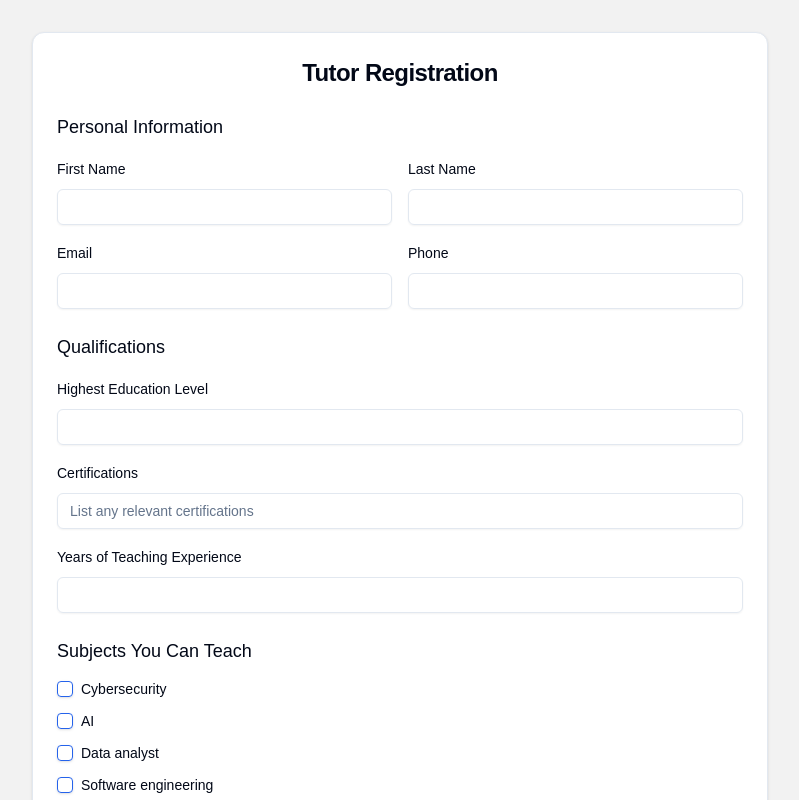
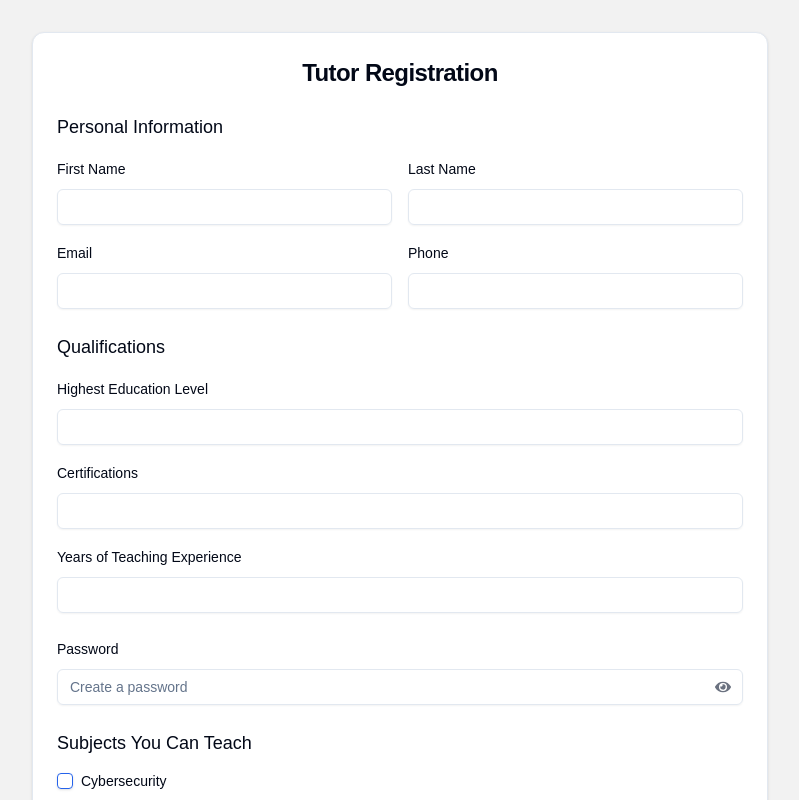
Before and after one commit to 4li40/Senior-project, a Next.js app: page /signup/teacher-signup in a window 1280 px wide. Shown: the top 800 px of the page, without its empty margins (240-1039 px from the left). Built offline with nearby package versions, Linux system fonts and the light colour scheme.

Commit message:
refixed signups

```diff
--- a/src/app/(student)/Schedule/page.tsx
+++ b/src/app/(student)/Schedule/page.tsx
@@ -1,7 +1,7 @@
-'use client';
+"use client";
 
-import TeacherNavBar from '@/components/teacherNavBar';
-import ScheduleTable from '@/components/scheduleTabel';
+import StudentNavBar from "@/components/StudentNavBar";
+import ScheduleTable from "@/components/scheduleTabel";
 
 // Fetch data (you can replace this with an API call or database query)
 const coursesData = [
@@ -40,10 +40,14 @@ const coursesData = [
 export default function SchedulePage() {
   return (
     <>
+      <StudentNavBar />
+
       {/* Add the TeacherNavBar /}
-      <TeacherNavBar />
+
+
 
       {/ Main Content */}
+
       <div className="p-6 max-w-7xl mx-auto">
         <h1 className="text-2xl font-bold mb-6">Weekly Schedule</h1>
         <ScheduleTable courses={coursesData} />
--- a/src/app/signup/teacher-signup/page.tsx
+++ b/src/app/signup/teacher-signup/page.tsx
@@ -1,4 +1,4 @@
-'use client';
+"use client";
 
 import React, { useState } from "react";
 import { useRouter } from "next/navigation";
@@ -6,13 +6,9 @@ import { Button } from "@/components/ui/button";
 import { Input } from "@/components/ui/input";
 import { Label } from "@/components/ui/label";
 import { Checkbox } from "@/components/ui/checkbox";
-import {
-  Card,
-  CardContent,
-  CardHeader,
-  CardTitle,
-} from "@/components/ui/card";
+import { Card, CardContent, CardHeader, CardTitle } from "@/components/ui/card";
 import Link from "next/link";
+import { FaEye, FaEyeSlash } from "react-icons/fa";
 
 interface TeacherFormData {
   firstName: string;
@@ -22,6 +18,7 @@ interface TeacherFormData {
   education: string;
   certifications: string;
   experience: string;
+  password: string; // Add password field
   subjects: string[];
   otherSubjects: string;
   availability: {
@@ -58,14 +55,17 @@ const TeacherSignup = () => {
     education: "",
     certifications: "",
     experience: "",
-    subjects: [],
+    password: "",
+    subjects: [], // Ensure at least one subject is selected
     otherSubjects: "",
     availability: {
-      days: [],
+      days: [], // Ensure at least one day is selected
       startTime: "",
       endTime: "",
     },
   });
+
+  const [showPassword, setShowPassword] = useState(false);
 
   const handleInputChange = (e: React.ChangeEvent<HTMLInputElement>) => {
     const { name, value } = e.target;
@@ -98,20 +98,44 @@ const TeacherSignup = () => {
 
   const handleSubmit = async (e: React.FormEvent) => {
     e.preventDefault();
-    // TODO: Implement form submission logic
-    console.log(formData);
-    // router.push('/dashboard');
+    console.log("Payload to be sent:", formData); // Log form data before sending
+
+    try {
+      const response = await fetch("http://localhost:5003/api/tutors", {
+        method: "POST",
+        headers: { "Content-Type": "application/json" },
+        body: JSON.stringify(formData), // Ensure formData is properly structured
+      });
+
+      console.log("Server response:", response);
+
+      if (response.ok) {
+        const responseData = await response.json();
+        console.log("Parsed server response:", responseData);
+
+        alert("Tutor registered successfully!");
+        router.push("/tutor-dashboard"); // Redirect only after successful registration
+      } else {
+        const errorData = await response.json();
+        console.error("Error from backend:", errorData);
+        alert(errorData.message || "Failed to register. Please try again.");
+      }
+    } catch (error) {
+      console.error("Error during registration:", error);
+      alert("An error occurred. Please try again.");
+    }
   };
 
   const handleBack = () => {
     router.back();
   };
-
   return (
     <div className="container mx-auto px-4 py-8 max-w-3xl">
       <Card>
         <CardHeader>
-          <CardTitle className="text-2xl text-center">Tutor Registration</CardTitle>
+          <CardTitle className="text-2xl text-center">
+            Tutor Registration
+          </CardTitle>
         </CardHeader>
         <CardContent>
           <form onSubmit={handleSubmit} className="space-y-8">
@@ -182,13 +206,14 @@ const TeacherSignup = () => {
                     <Input
                       id="certifications"
                       name="certifications"
-                      placeholder="List any relevant certifications"
                       value={formData.certifications}
                       onChange={handleInputChange}
                     />
                   </div>
                   <div className="space-y-2">
-                    <Label htmlFor="experience">Years of Teaching Experience</Label>
+                    <Label htmlFor="experience">
+                      Years of Teaching Experience
+                    </Label>
                     <Input
                       id="experience"
                       name="experience"
@@ -201,11 +226,38 @@ const TeacherSignup = () => {
                 </div>
               </div>
 
+              {/* Add Password Field */}
+              <div className="space-y-2">
+                <Label htmlFor="password">Password</Label>
+                <div className="relative">
+                  <Input
+                    id="password"
+                    name="password"
+                    type={showPassword ? "text" : "password"}
+                    placeholder="Create a password"
+                    value={formData.password}
+                    onChange={handleInputChange}
+                    required
+                    className="pr-10"
+                  />
+                  <button
+                    type="button"
+                    className="absolute inset-y-0 right-3 flex items-center text-gray-500"
+                    onClick={() => setShowPassword((prev) => !prev)}
+                  >
+                    {showPassword ? <FaEyeSlash /> : <FaEye />}
+                  </button>
+                </div>
+              </div>
+
               <div>
                 <h3 className="text-lg font-medium">Subjects You Can Teach</h3>
                 <div className="mt-4 space-y-4">
                   {subjects.map((subject) => (
-                    <div key={subject.id} className="flex items-center space-x-2">
+                    <div
+                      key={subject.id}
+                      className="flex items-center space-x-2"
+                    >
                       <Checkbox
                         id={subject.id}
                         checked={formData.subjects.includes(subject.id)}
@@ -219,7 +271,6 @@ const TeacherSignup = () => {
                     <Input
                       id="otherSubjects"
                       name="otherSubjects"
-                      placeholder="Enter other subjects you can teach"
                       value={formData.otherSubjects}
                       onChange={handleInputChange}
                     />
@@ -290,9 +341,8 @@ const TeacherSignup = () => {
               <Button type="button" variant="outline" onClick={handleBack}>
                 Back
               </Button>
-              <Link href="/tutor-dashboard">
-                <Button type="submit">Register as Tutor</Button>
-              </Link>
+
+              <Button type="submit">Register as Tutor</Button>
             </div>
           </form>
         </CardContent>
```
